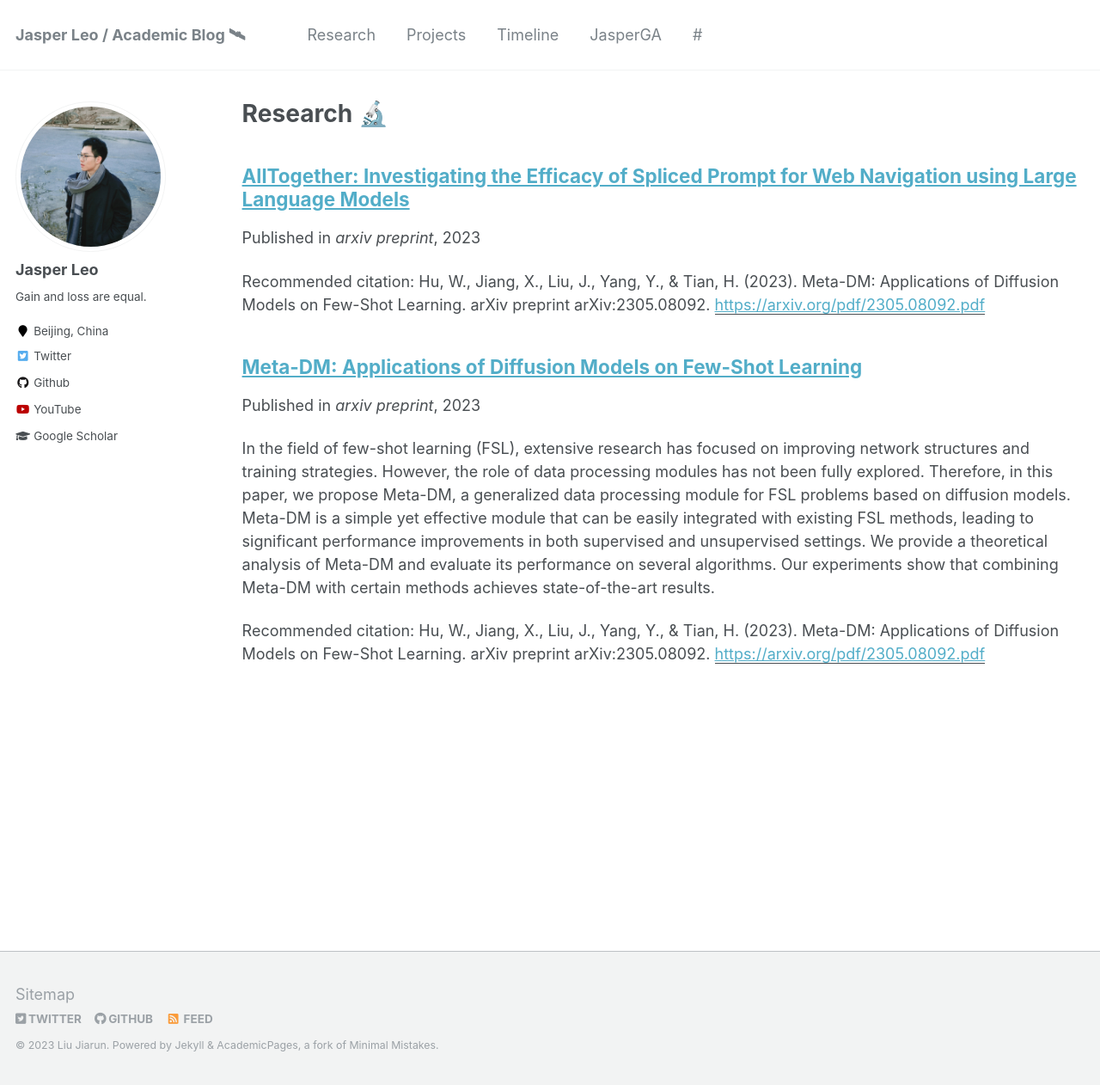
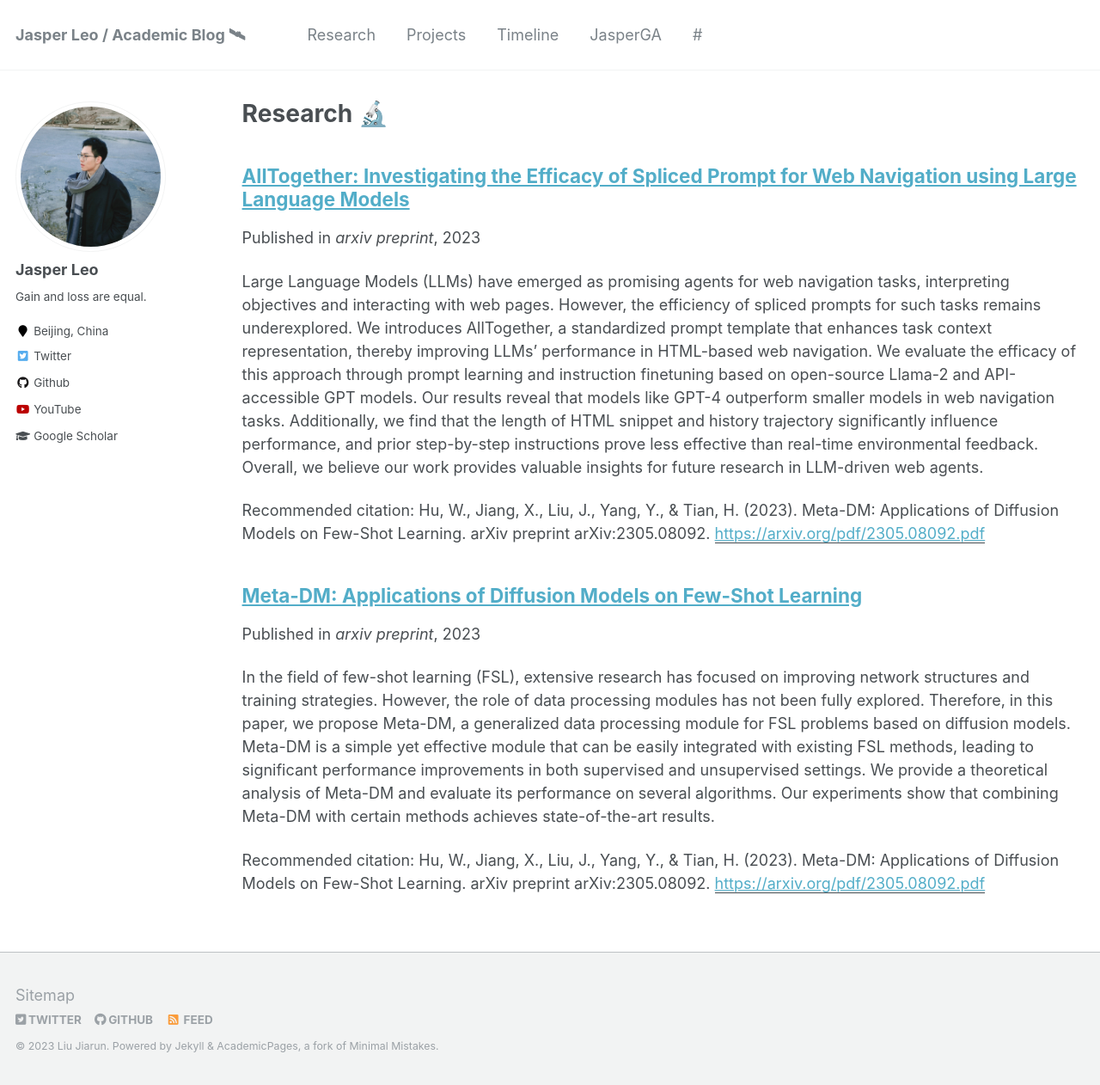
Before and after one commit to KLGR123/KLGR123.github.io, a Jekyll site: the page built from _pages/publications.md, in a window 1280 px wide and 1262 px high. Shown: the whole window at 86% size. Built offline with Jekyll 4.4.1, drawn with Linux system fonts in a browser that asks for light colours.

Commit message:
Update paper2.md

```diff
--- a/_publications/paper2.md
+++ b/_publications/paper2.md
@@ -2,7 +2,7 @@
 title: "AllTogether: Investigating the Efficacy of Spliced Prompt for Web Navigation using Large Language Models"
 collection: publications
 permalink: /publication/paper2
-excerpt: ''
+excerpt: "Large Language Models (LLMs) have emerged as promising agents for web navigation tasks, interpreting objectives and interacting with web pages. However, the efficiency of spliced prompts for such tasks remains underexplored. We introduces AllTogether, a standardized prompt template that enhances task context representation, thereby improving LLMs' performance in HTML-based web navigation. We evaluate the efficacy of this approach through prompt learning and instruction finetuning based on open-source Llama-2 and API-accessible GPT models. Our results reveal that models like GPT-4 outperform smaller models in web navigation tasks. Additionally, we find that the length of HTML snippet and history trajectory significantly influence performance, and prior step-by-step instructions prove less effective than real-time environmental feedback. Overall, we believe our work provides valuable insights for future research in LLM-driven web agents."
 date: 2023-10-20
 venue: 'arxiv preprint'
 paperurl: 'https://arxiv.org/pdf/2305.08092.pdf'
```
